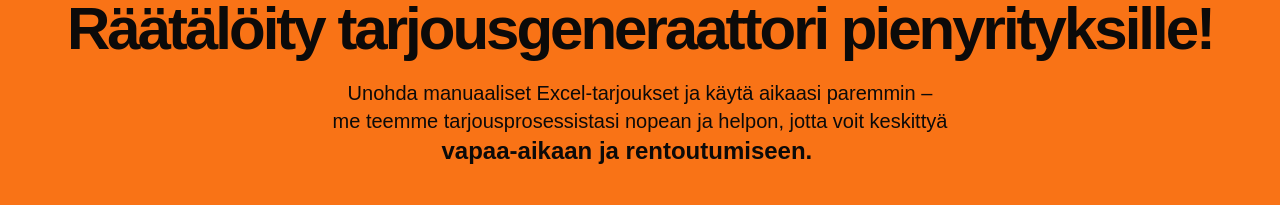
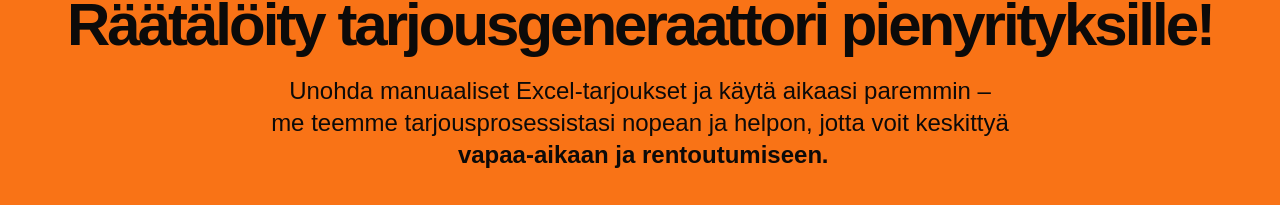
Before and after one commit to strengv1/pionblanc, a Next.js app: page / in a window 1280 px wide. Shown: the part 253-458 px from the top of the page. Built offline with nearby package versions, Linux system fonts and the light colour scheme; no server answers.

Commit message:
fix dot behaviour with centered DynamicText

```diff
--- a/src/app/_components/HeroSection.tsx
+++ b/src/app/_components/HeroSection.tsx
@@ -49,16 +49,18 @@ const DynamicText = () => {
   }, [words]);
 
   return (
-    <span className="relative inline-block min-w-[331px] lg:min-w-[397px] text-left"> {/* Adjust min-w to the longest word */}
+    <span className="relative inline-flex justify-center min-w-[331px] lg:min-w-[397px]">
       <span
         ref={textRef}
-        className={`text-xl lg:text-2xl font-bold transition-all duration-500 ${fade ? "opacity-100 visible" : "opacity-0 invisible"}`}
+        className={`font-bold transition-all duration-500 ${fade ? "opacity-100 visible" : "opacity-0 invisible"}`}
       >
         {currentWord}
       </span>
       <span
-        className="text-xl lg:text-2xl absolute left-0 font-bold transition-transform duration-500"
-        style={{ transform: `translateX(${wordWidth}px)` }} // Adjust margin
+        className="absolute font-bold transition-transform duration-500"
+        style={{
+          transform: `translateX(${(wordWidth / 2) + 3}px)`,
+        }}
       >
         .
       </span>
@@ -79,7 +81,7 @@ export default function HeroSection() {
         <h1 className="font-bold tracking-tighter text-4xl lg:text-5xl xl:text-6xl mx-4">
           {t("hero_title")}
         </h1>
-        <p className="text-lg lg:text-xl max-w-screen-md mx-4 md:mx-auto text-balance flex flex-wrap justify-center">
+        <p className="text-xl lg:text-2xl max-w-screen-md mx-4 md:mx-auto text-balance flex flex-wrap justify-center">
           {t("hero_desc")}
           <span className="inline-block min-w-[50%] text-center">
             <DynamicText />
```
